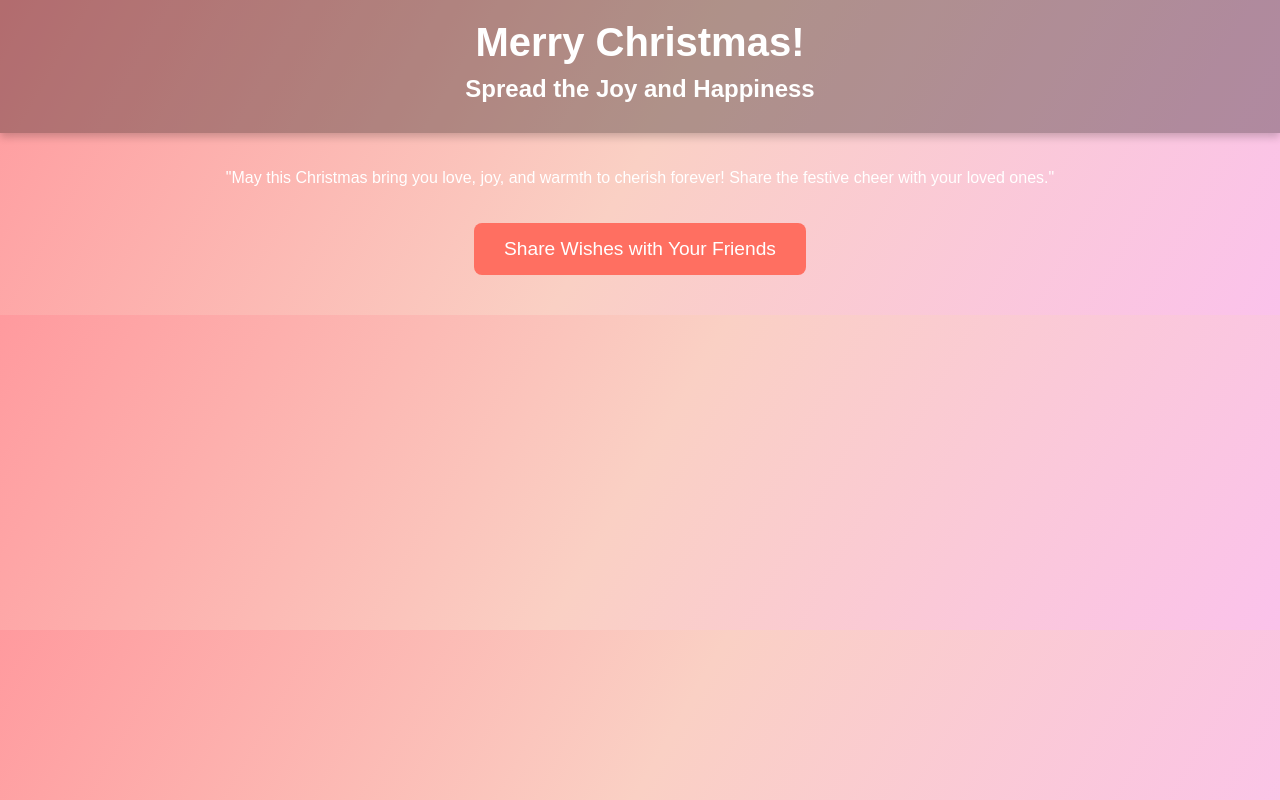
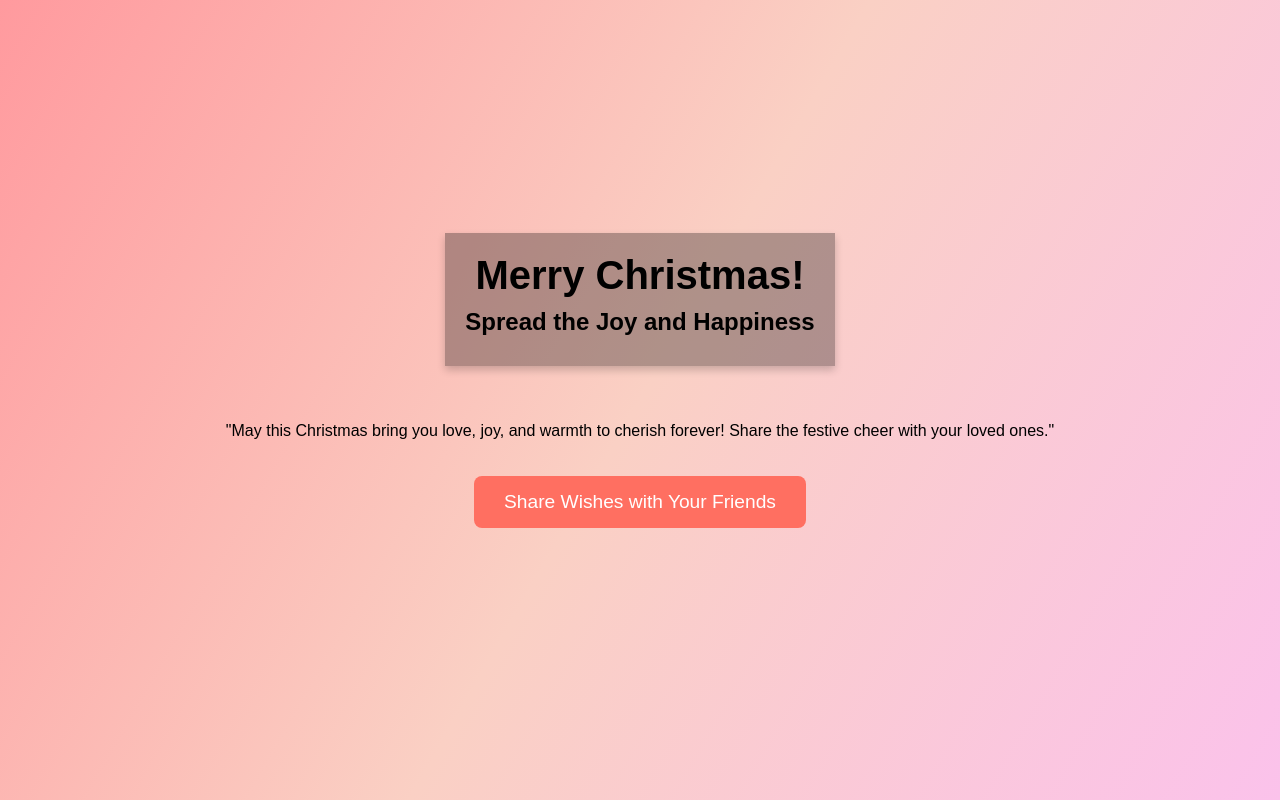
Before and after one commit to ARULJOSHUAAJV/christmas_wishes, a plain HTML site: page index.html in a window 1280 px wide. Drawn offline with Linux system fonts and the light colour scheme.

Commit message:
Update index.html

```diff
--- a/index.html
+++ b/index.html
@@ -11,8 +11,13 @@
             font-family: Arial, sans-serif;
             background: linear-gradient(120deg, #ff9a9e, #fad0c4, #fbc2eb);
             animation: windy 5s infinite;
-            color: #fff;
+            color: #000; /* Changed text color to black */
             text-align: center;
+            display: flex;
+            justify-content: center;
+            align-items: center;
+            height: 100vh;
+            flex-direction: column;
         }
 
         @keyframes windy {
@@ -28,20 +33,24 @@
             padding: 20px;
             background-color: rgba(0, 0, 0, 0.3);
             box-shadow: 0 4px 8px rgba(0, 0, 0, 0.2);
+            margin-bottom: 20px;
         }
 
         header h1 {
             font-size: 2.5em;
             margin: 0;
+            color: #000; /* Black text for the title */
         }
 
         header h2 {
             font-size: 1.5em;
             margin: 10px 0;
+            color: #000; /* Black text for the subtitle */
         }
 
         main {
             padding: 20px;
+            text-align: center;
         }
 
         .share-button {
```
